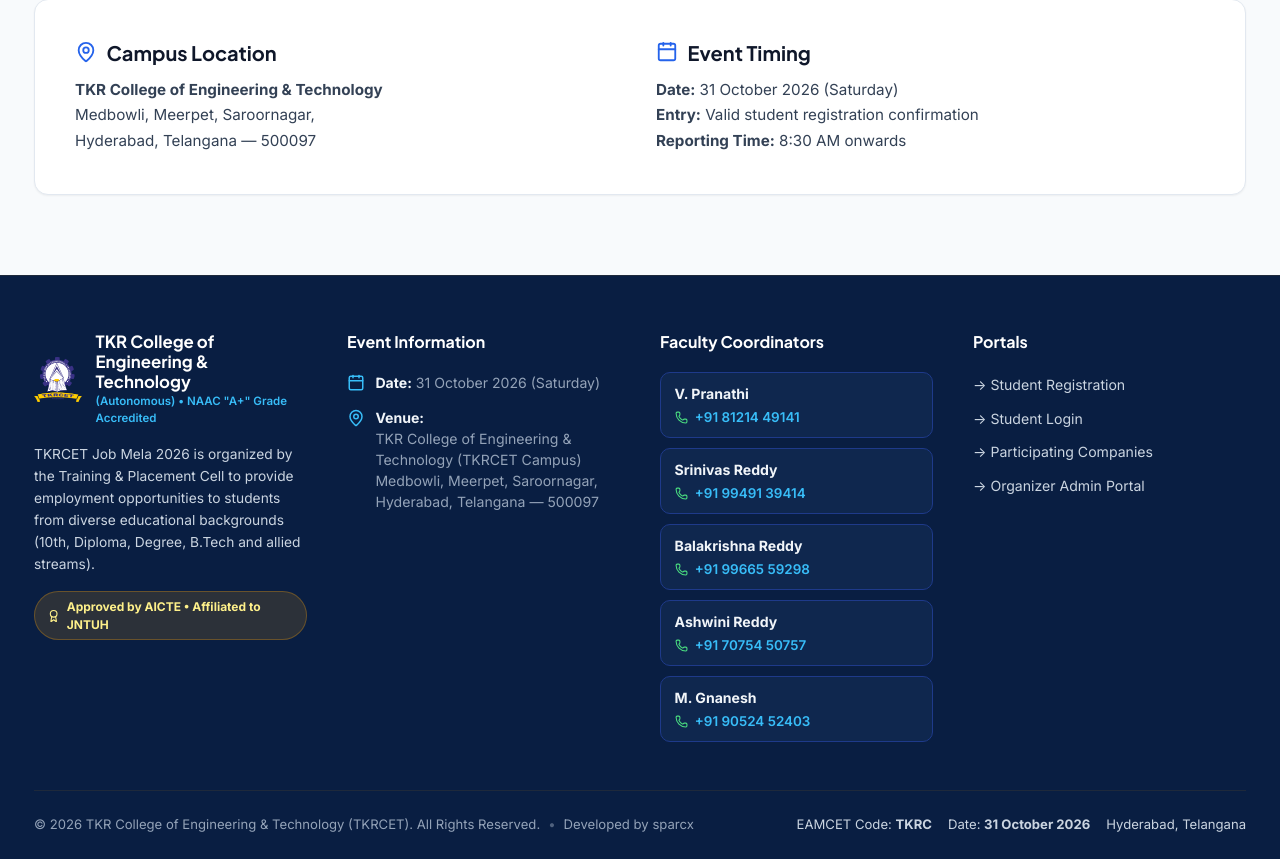
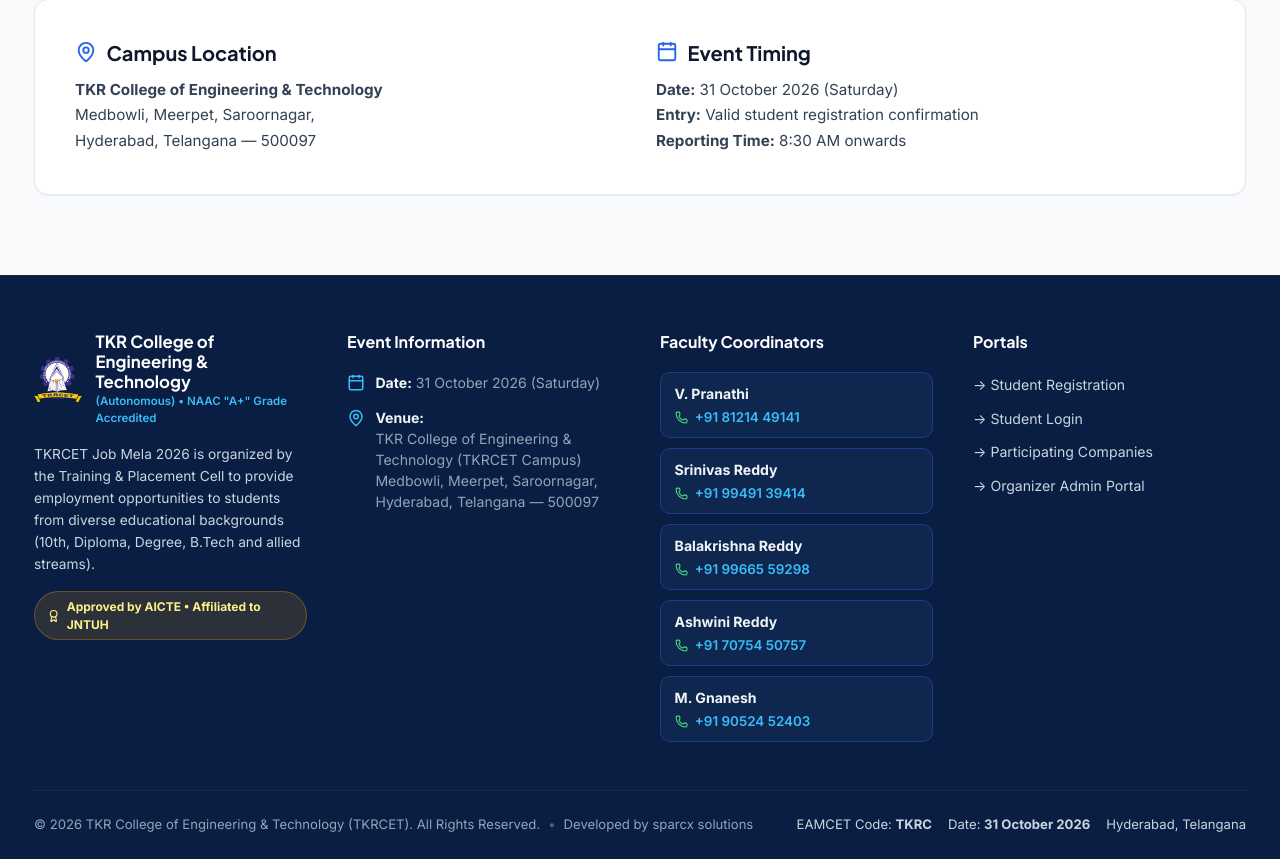
Before and after one commit to jobmelatkrcet/jobmela, a React (Vite) app in the folder frontend/: page /contact in a window 1280 px wide. Shown: the part 1089-1948 px from the top of the page. Built offline with nearby package versions, Linux system fonts and the light colour scheme; no server answers.

Commit message:
feat(footer): update credit to 'sparcx solutions'

```diff
--- a/frontend/src/components/Footer.jsx
+++ b/frontend/src/components/Footer.jsx
@@ -213,7 +213,7 @@
                 onMouseEnter={(e) => (e.currentTarget.style.textDecoration = 'underline')}
                 onMouseLeave={(e) => (e.currentTarget.style.textDecoration = 'none')}
               >
-                sparcx
+                sparcx solutions
               </a>
             </span>
           </div>
```
